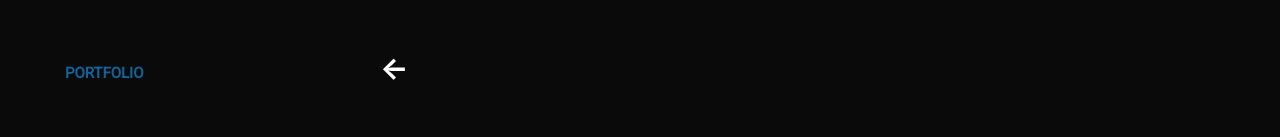
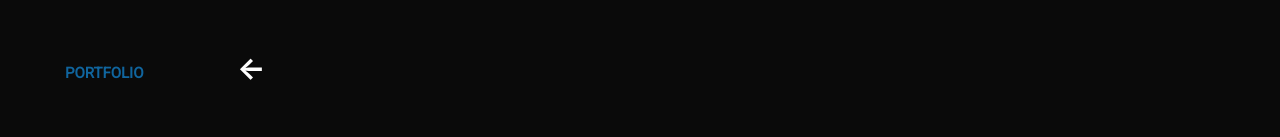
Before and after one commit to ziembick/site-portfolio-designer, a React (Create React App) app in the folder portfolio-designers/: page /portfolio in a window 1280 px wide. Shown: the part 192-329 px from the top of the page. Built offline with nearby package versions, Linux system fonts and the light colour scheme.

Commit message:
portfolio generic laptop

```diff
--- a/portfolio-designers/src/css/portfolio.css
+++ b/portfolio-designers/src/css/portfolio.css
@@ -129,6 +129,10 @@
 }
 
 @media screen and (min-width: 1200px) and (max-width: 1280px) {
+  .arrow-portfolio {
+    position: relative;
+    right: 14.3rem;
+  }
   .portfolio {
     position: relative;
     right: 20rem;
```
